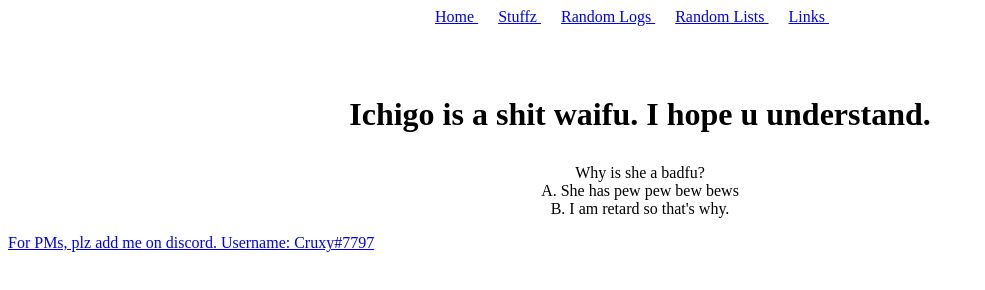
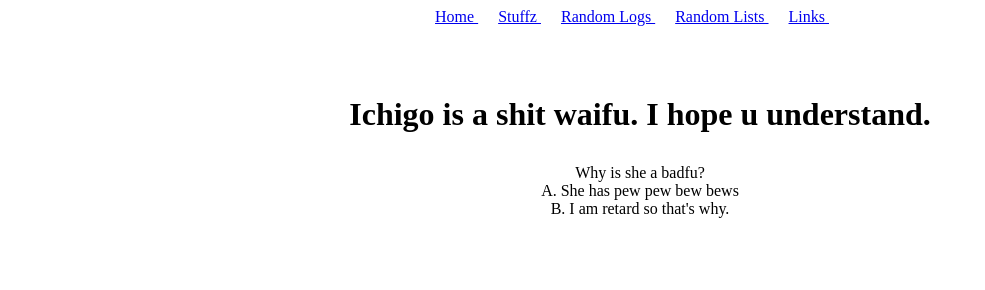
Before and after one commit to cruxycucumbers/cruxycucumbers.github.io, a plain HTML site: page nothome/ichigoooo.html in a window 1280 px wide. Shown: the whole page, without its empty margins (0-985 px from the left). Drawn offline with Linux system fonts and the light colour scheme.

Commit message:
fixxed again

```diff
--- a/nothome/ichigoooo.html
+++ b/nothome/ichigoooo.html
@@ -21,6 +21,5 @@
             <br>A. She has pew pew bew bews
             <br>B. I am retard so that's why.
         </p>
-    <footer> <a href="discord.com"> For PMs, plz add me on discord. Username: Cruxy#7797</a></footer>
     </body>
 </html>
```
